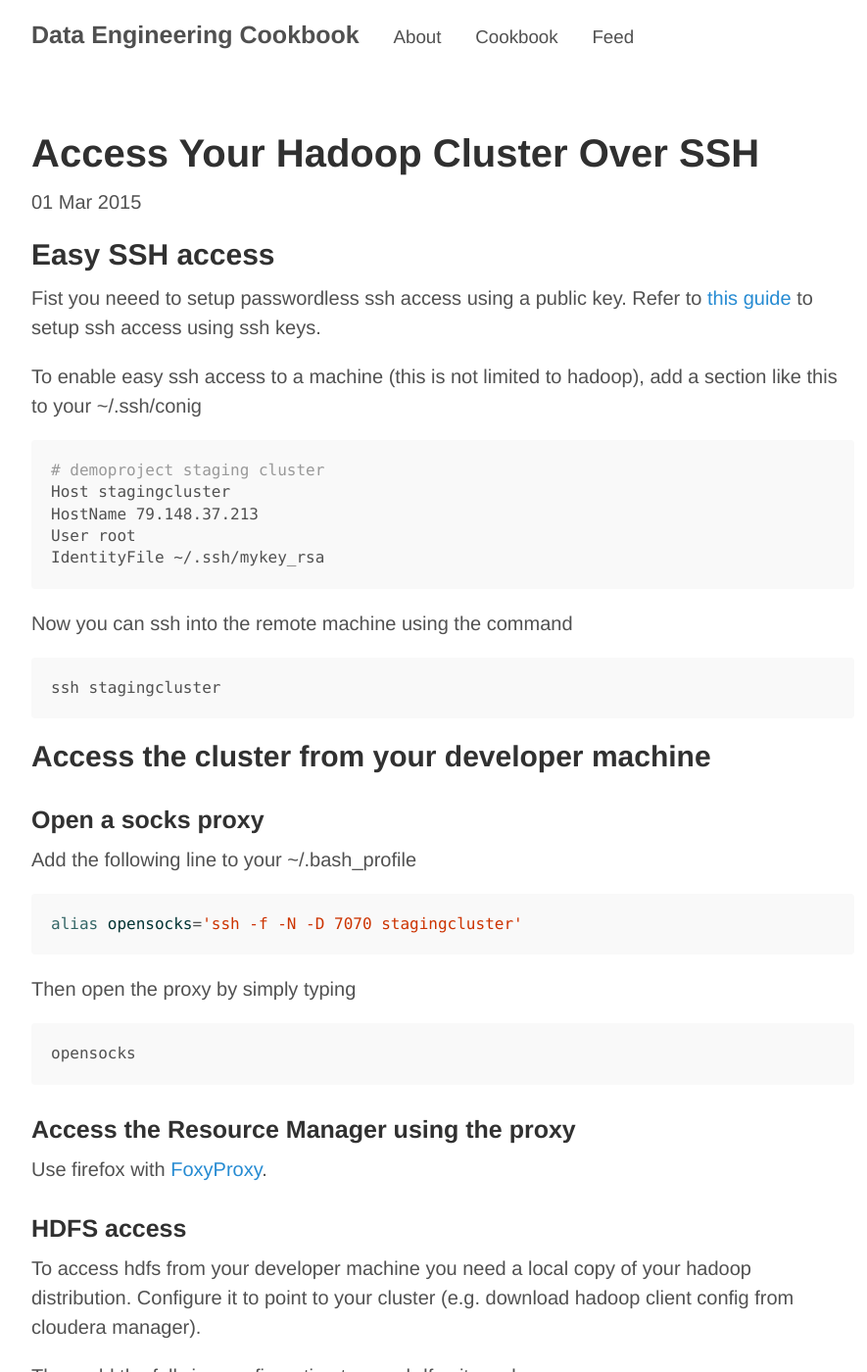
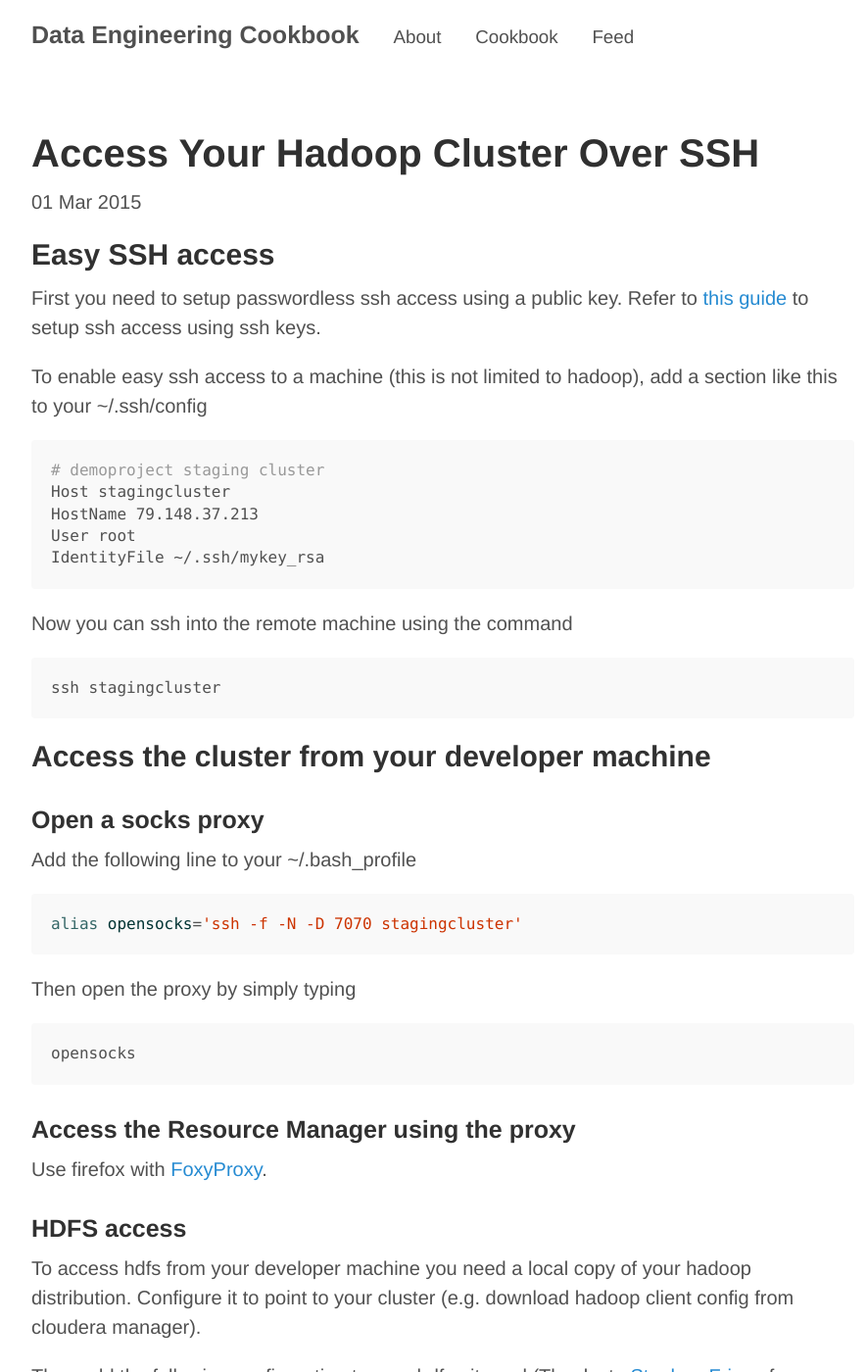
Before and after one commit to HelmutZechmann/HelmutZechmann.github.io, a Jekyll site: the page built from _posts/2015-03-01-Socks-Proxy.md, in a window 1280 px wide and 1400 px high. Shown: the whole window at 98% size, without its empty margins (188-1073 px from the left). Built offline with Jekyll 4.4.1, drawn with Linux system fonts in a browser that asks for light colours; Markdown is read by kramdown in place of the engine named in the settings; some of the changed text lies outside the part shown.

Commit message:
Spell Check and credits.

````diff
--- a/_posts/2015-03-01-Socks-Proxy.md
+++ b/_posts/2015-03-01-Socks-Proxy.md
@@ -6,9 +6,9 @@ tags: [hadoop,resourcemanager,ssh,socks]
 
 ## Easy SSH access
 
-Fist you neeed to setup passwordless ssh access using a public key. Refer to [this guide](http://www.thegeekstuff.com/2008/11/3-steps-to-perform-ssh-login-without-password-using-ssh-keygen-ssh-copy-id/) to setup ssh access using ssh keys.
+First you need to setup passwordless ssh access using a public key. Refer to [this guide](http://www.thegeekstuff.com/2008/11/3-steps-to-perform-ssh-login-without-password-using-ssh-keygen-ssh-copy-id/) to setup ssh access using ssh keys.
 
-To enable easy ssh access to a machine (this is not limited to hadoop), add a section like this to your ~/.ssh/conig
+To enable easy ssh access to a machine (this is not limited to hadoop), add a section like this to your ~/.ssh/config
 
 ```bash
 # demoproject staging cluster
````
Also changed, not shown: other parts of _posts/2015-03-01-Socks-Proxy.md (+2 -2 lines).
